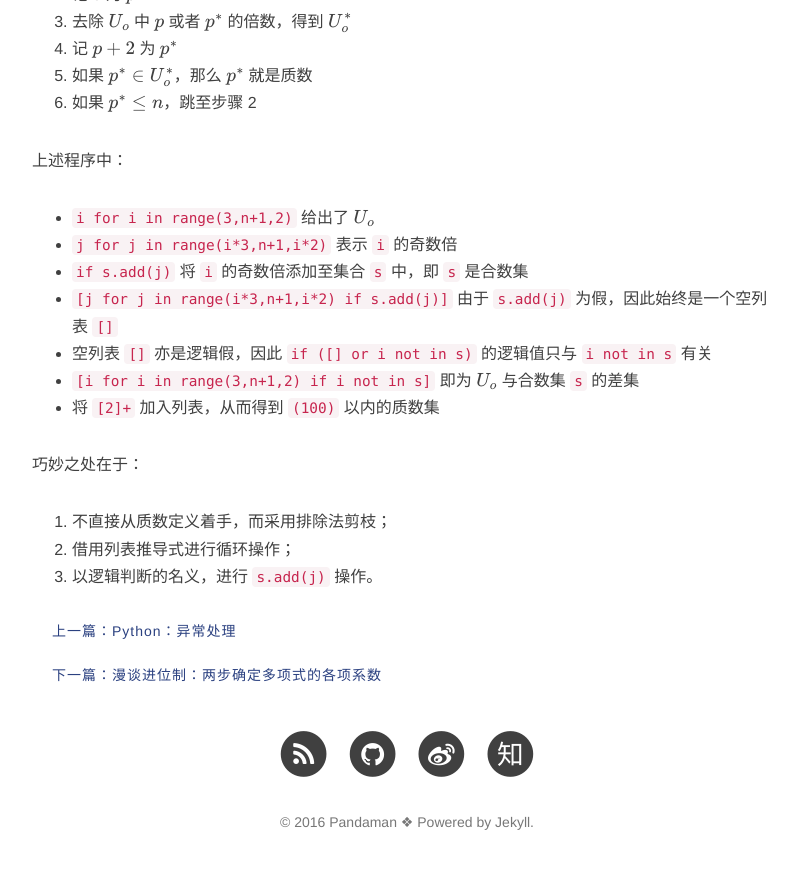
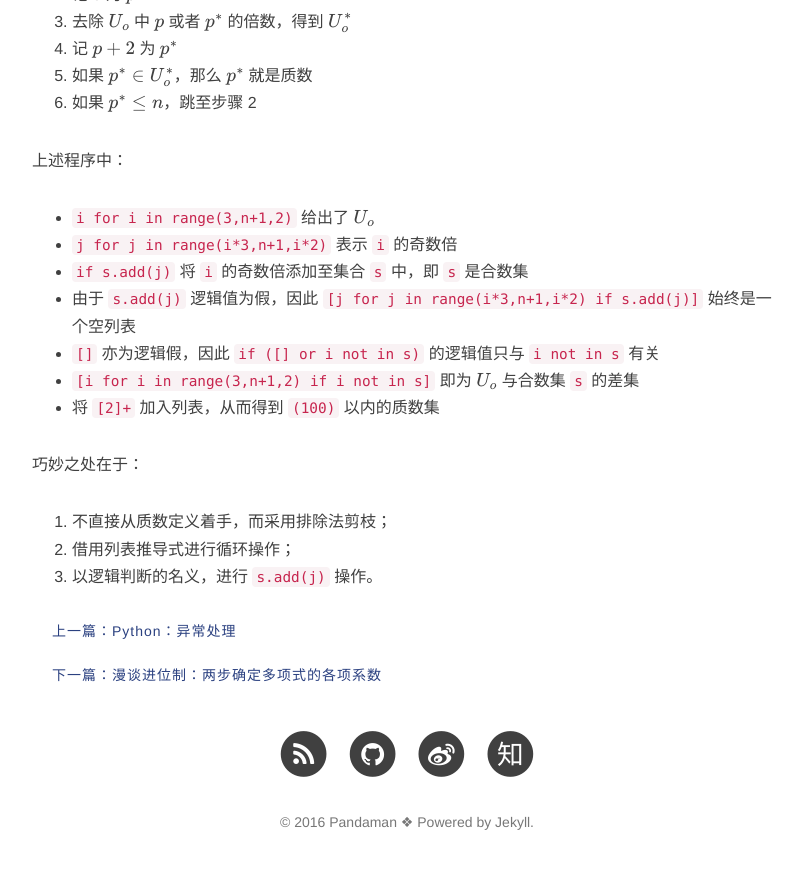
Before and after one commit to ceares/ceares.github.io, a Jekyll site: the page built from _posts/2014-12-27-prime.md, in a window 1280 px wide and 900 px high, scrolled down 885 px. Shown: the top 869 px of the window, without its empty margins (233-1036 px from the left). Built offline with Jekyll 4.4.1, drawn with Linux system fonts in a browser that asks for light colours; nearby versions of some CDN libraries; formulas are drawn with MathJax 3; comment, search, counter and statistics services are not loaded.

Commit message:
from sp3

```diff
--- a/_posts/2014-12-27-prime.md
+++ b/_posts/2014-12-27-prime.md
@@ -35,8 +35,8 @@ Wow！如何做到的？首先明确以下几点：
 - `i for i in range(3,n+1,2)` 给出了 $U_o$
 - `j for j in range(i*3,n+1,i*2)` 表示 `i` 的奇数倍
 - `if s.add(j)` 将 `i` 的奇数倍添加至集合 `s` 中，即 `s` 是合数集
-- `[j for j in range(i*3,n+1,i*2) if s.add(j)]` 由于 `s.add(j)` 为假，因此始终是一个空列表 `[]`
-- 空列表 `[]` 亦是逻辑假，因此 `if ([] or i not in s)` 的逻辑值只与 `i not in s` 有关
+- 由于 `s.add(j)` 逻辑值为假，因此 `[j for j in range(i*3,n+1,i*2) if s.add(j)]` 始终是一个空列表
+- `[]` 亦为逻辑假，因此 `if ([] or i not in s)` 的逻辑值只与 `i not in s` 有关
 - `[i for i in range(3,n+1,2) if i not in s]` 即为 $U_o$ 与合数集 `s` 的差集
 - 将 `[2]+` 加入列表，从而得到 `(100)` 以内的质数集
 
```
